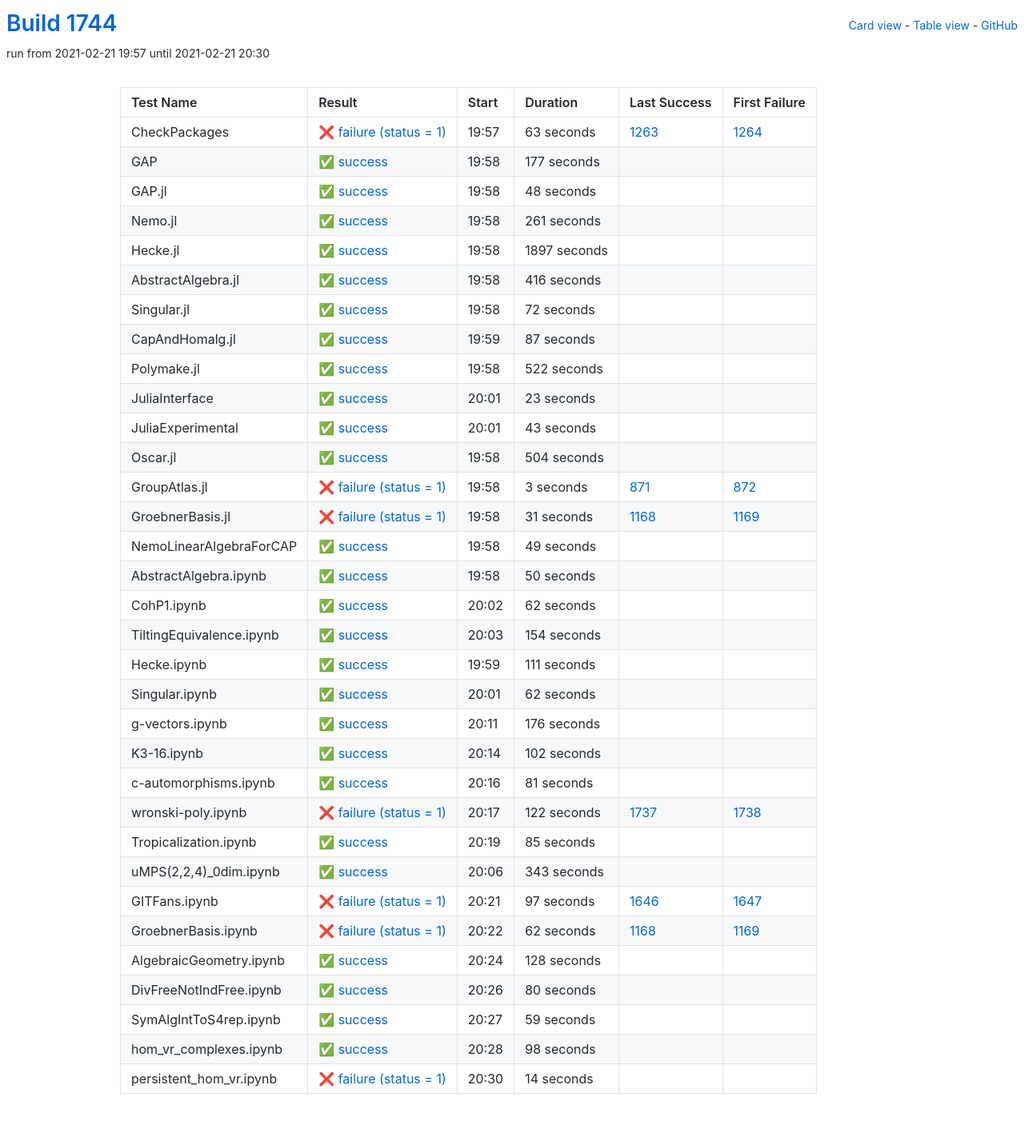
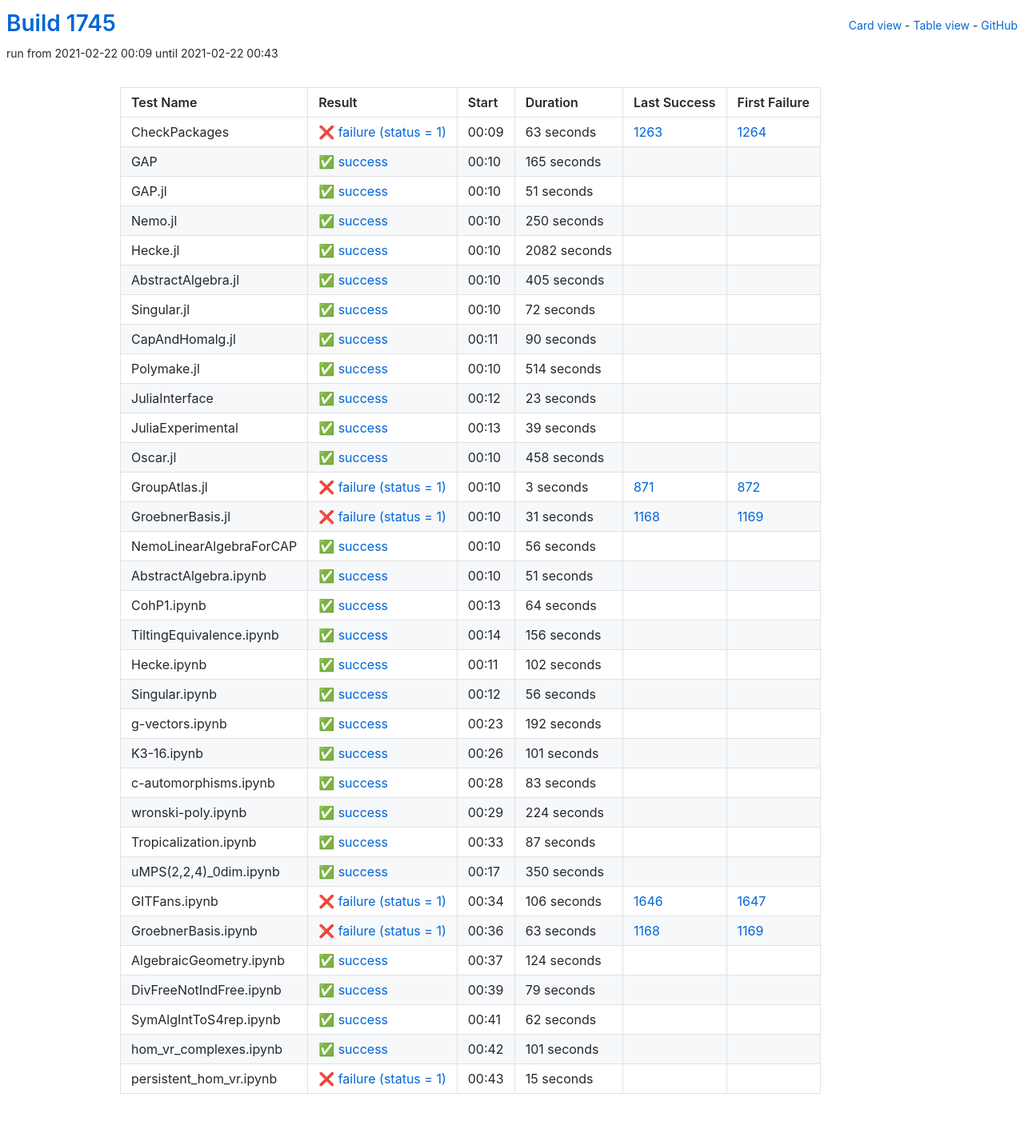
Before and after one commit to oscar-system/oscar-ci-status-stable, a Jekyll site: the page built from table.html, in a window 1280 px wide. Shown: the whole page at 80% size. Built offline with Jekyll 4.4.1, drawn with Linux system fonts in a browser that asks for light colours.

Commit message:
Build #1745

```diff
--- a/_data/ci.yml
+++ b/_data/ci.yml
@@ -1,6 +1,6 @@
 ---
-build: 1744
-build_url: https://oscarci.mathematik.uni-kl.de/job/oscar-stable/1744/
+build: 1745
+build_url: https://oscarci.mathematik.uni-kl.de/job/oscar-stable/1745/
 job: oscar-stable
 organization: oscar-system
 repo: oscar-ci-status-stable
@@ -8,8 +8,8 @@ repourl: https://github.com/oscar-system/oscar-ci-status-stable
 tests:
 - name: CheckPackages
   id: checkpackages
-  log: https://oscarci.mathematik.uni-kl.de/job/oscar-stable/1744/artifact/logs/build-1744/CheckPackages.log
-  start: 2021-02-21 19:57
+  log: https://oscarci.mathematik.uni-kl.de/job/oscar-stable/1745/artifact/logs/build-1745/CheckPackages.log
+  start: 2021-02-22 00:09
   success: false
   exitcode: 1
   status: failure
@@ -20,68 +20,68 @@ tests:
   first_failure_url: https://oscarci.mathematik.uni-kl.de/job/oscar-stable/1264/
 - name: GAP
   id: gap
-  log: https://oscarci.mathematik.uni-kl.de/job/oscar-stable/1744/artifact/logs/build-1744/GAP.log
-  start: 2021-02-21 19:58
+  log: https://oscarci.mathematik.uni-kl.de/job/oscar-stable/1745/artifact/logs/build-1745/GAP.log
+  start: 2021-02-22 00:10
   success: true
   exitcode: 0
   status: success
-  duration: 177
+  duration: 165
   last_success: false
   last_success_url:
   first_failure: false
   first_failure_url:
 - name: GAP.jl
   id: gap-jl
-  log: https://oscarci.mathematik.uni-kl.de/job/oscar-stable/1744/artifact/logs/build-1744/GAP.jl.log
-  start: 2021-02-21 19:58
+  log: https://oscarci.mathematik.uni-kl.de/job/oscar-stable/1745/artifact/logs/build-1745/GAP.jl.log
+  start: 2021-02-22 00:10
   success: true
   exitcode: 0
   status: success
-  duration: 48
+  duration: 51
   last_success: false
   last_success_url:
   first_failure: false
   first_failure_url:
 - name: Nemo.jl
   id: nemo-jl
-  log: https://oscarci.mathematik.uni-kl.de/job/oscar-stable/1744/artifact/logs/build-1744/Nemo.jl.log
-  start: 2021-02-21 19:58
+  log: https://oscarci.mathematik.uni-kl.de/job/oscar-stable/1745/artifact/logs/build-1745/Nemo.jl.log
+  start: 2021-02-22 00:10
   success: true
   exitcode: 0
   status: success
-  duration: 261
+  duration: 250
   last_success: false
   last_success_url:
   first_failure: false
   first_failure_url:
 - name: Hecke.jl
   id: hecke-jl
-  log: https://oscarci.mathematik.uni-kl.de/job/oscar-stable/1744/artifact/logs/build-1744/Hecke.jl.log
-  start: 2021-02-21 19:58
+  log: https://oscarci.mathematik.uni-kl.de/job/oscar-stable/1745/artifact/logs/build-1745/Hecke.jl.log
+  start: 2021-02-22 00:10
   success: true
   exitcode: 0
   status: success
-  duration: 1897
+  duration: 2082
   last_success: false
   last_success_url:
   first_failure: false
   first_failure_url:
 - name: AbstractAlgebra.jl
   id: abstractalgebra-jl
-  log: https://oscarci.mathematik.uni-kl.de/job/oscar-stable/1744/artifact/logs/build-1744/AbstractAlgebra.jl.log
-  start: 2021-02-21 19:58
+  log: https://oscarci.mathematik.uni-kl.de/job/oscar-stable/1745/artifact/logs/build-1745/AbstractAlgebra.jl.log
+  start: 2021-02-22 00:10
   success: true
   exitcode: 0
   status: success
-  duration: 416
+  duration: 405
   last_success: false
   last_success_url:
   first_failure: false
   first_failure_url:
 - name: Singular.jl
   id: singular-jl
-  log: https://oscarci.mathematik.uni-kl.de/job/oscar-stable/1744/artifact/logs/build-1744/Singular.jl.log
-  start: 2021-02-21 19:58
+  log: https://oscarci.mathematik.uni-kl.de/job/oscar-stable/1745/artifact/logs/build-1745/Singular.jl.log
+  start: 2021-02-22 00:10
   success: true
   exitcode: 0
   status: success
@@ -92,32 +92,32 @@ tests:
   first_failure_url:
 - name: CapAndHomalg.jl
   id: capandhomalg-jl
-  log: https://oscarci.mathematik.uni-kl.de/job/oscar-stable/1744/artifact/logs/build-1744/CapAndHomalg.jl.log
-  start: 2021-02-21 19:59
+  log: https://oscarci.mathematik.uni-kl.de/job/oscar-stable/1745/artifact/logs/build-1745/CapAndHomalg.jl.log
+  start: 2021-02-22 00:11
   success: true
   exitcode: 0
   status: success
-  duration: 87
+  duration: 90
   last_success: false
   last_success_url:
   first_failure: false
   first_failure_url:
 - name: Polymake.jl
   id: polymake-jl
-  log: https://oscarci.mathematik.uni-kl.de/job/oscar-stable/1744/artifact/logs/build-1744/Polymake.jl.log
-  start: 2021-02-21 19:58
+  log: https://oscarci.mathematik.uni-kl.de/job/oscar-stable/1745/artifact/logs/build-1745/Polymake.jl.log
+  start: 2021-02-22 00:10
   success: true
   exitcode: 0
   status: success
-  duration: 522
+  duration: 514
   last_success: false
   last_success_url:
   first_failure: false
   first_failure_url:
 - name: JuliaInterface
   id: juliainterface
-  log: https://oscarci.mathematik.uni-kl.de/job/oscar-stable/1744/artifact/logs/build-1744/JuliaInterface.log
-  start: 2021-02-21 20:01
+  log: https://oscarci.mathematik.uni-kl.de/job/oscar-stable/1745/artifact/logs/build-1745/JuliaInterface.log
+  start: 2021-02-22 00:12
   success: true
   exitcode: 0
   status: success
@@ -128,32 +128,32 @@ tests:
   first_failure_url:
 - name: JuliaExperimental
   id: juliaexperimental
-  log: https://oscarci.mathematik.uni-kl.de/job/oscar-stable/1744/artifact/logs/build-1744/JuliaExperimental.log
-  start: 2021-02-21 20:01
+  log: https://oscarci.mathematik.uni-kl.de/job/oscar-stable/1745/artifact/logs/build-1745/JuliaExperimental.log
+  start: 2021-02-22 00:13
   success: true
   exitcode: 0
   status: success
-  duration: 43
+  duration: 39
   last_success: false
   last_success_url:
   first_failure: false
   first_failure_url:
 - name: Oscar.jl
   id: oscar-jl
-  log: https://oscarci.mathematik.uni-kl.de/job/oscar-stable/1744/artifact/logs/build-1744/Oscar.jl.log
-  start: 2021-02-21 19:58
+  log: https://oscarci.mathematik.uni-kl.de/job/oscar-stable/1745/artifact/logs/build-1745/Oscar.jl.log
+  start: 2021-02-22 00:10
   success: true
   exitcode: 0
   status: success
-  duration: 504
+  duration: 458
   last_success: false
   last_success_url:
   first_failure: false
   first_failure_url:
 - name: GroupAtlas.jl
   id: groupatlas-jl
-  log: https://oscarci.mathematik.uni-kl.de/job/oscar-stable/1744/artifact/logs/build-1744/GroupAtlas.jl.log
-  start: 2021-02-21 19:58
+  log: https://oscarci.mathematik.uni-kl.de/job/oscar-stable/1745/artifact/logs/build-1745/GroupAtlas.jl.log
+  start: 2021-02-22 00:10
   success: false
   exitcode: 1
   status: failure
@@ -164,8 +164,8 @@ tests:
   first_failure_url: https://oscarci.mathematik.uni-kl.de/job/oscar-stable/872/
 - name: GroebnerBasis.jl
   id: groebnerbasis-jl
-  log: https://oscarci.mathematik.uni-kl.de/job/oscar-stable/1744/artifact/logs/build-1744/GroebnerBasis.jl.log
-  start: 2021-02-21 19:58
+  log: https://oscarci.mathematik.uni-kl.de/job/oscar-stable/1745/artifact/logs/build-1745/GroebnerBasis.jl.log
+  start: 2021-02-22 00:10
   success: false
   exitcode: 1
   status: failure
@@ -176,32 +176,200 @@ tests:
   first_failure_url: https://oscarci.mathematik.uni-kl.de/job/oscar-stable/1169/
 - name: NemoLinearAlgebraForCAP
   id: nemolinearalgebraforcap
-  log: https://oscarci.mathematik.uni-kl.de/job/oscar-stable/1744/artifact/logs/build-1744/NemoLinearAlgebraForCAP.log
-  start: 2021-02-21 19:58
+  log: https://oscarci.mathematik.uni-kl.de/job/oscar-stable/1745/artifact/logs/build-1745/NemoLinearAlgebraForCAP.log
+  start: 2021-02-22 00:10
   success: true
   exitcode: 0
   status: success
-  duration: 49
+  duration: 56
   last_success: false
   last_success_url:
   first_failure: false
   first_failure_url:
 - name: AbstractAlgebra.ipynb
   id: abstractalgebra-ipynb
-  log: https://oscarci.mathematik.uni-kl.de/job/oscar-stable/1744/artifact/logs/build-1744/AbstractAlgebra.ipynb.log
-  start: 2021-02-21 19:58
+  log: https://oscarci.mathematik.uni-kl.de/job/oscar-stable/1745/artifact/logs/build-1745/AbstractAlgebra.ipynb.log
+  start: 2021-02-22 00:10
   success: true
   exitcode: 0
   status: success
-  duration: 50
+  duration: 51
   last_success: false
   last_success_url:
   first_failure: false
   first_failure_url:
 - name: CohP1.ipynb
   id: cohp1-ipynb
-  log: https://oscarci.mathematik.uni-kl.de/job/oscar-stable/1744/artifact/logs/build-1744/CohP1.ipynb.log
-  start: 2021-02-21 20:02
+  log: https://oscarci.mathematik.uni-kl.de/job/oscar-stable/1745/artifact/logs/build-1745/CohP1.ipynb.log
+  start: 2021-02-22 00:13
+  success: true
+  exitcode: 0
+  status: success
+  duration: 64
+  last_success: false
+  last_success_url:
+  first_failure: false
+  first_failure_url:
+- name: TiltingEquivalence.ipynb
+  id: tiltingequivalence-ipynb
+  log: https://oscarci.mathematik.uni-kl.de/job/oscar-stable/1745/artifact/logs/build-1745/TiltingEquivalence.ipynb.log
+  start: 2021-02-22 00:14
+  success: true
+  exitcode: 0
+  status: success
+  duration: 156
+  last_success: false
+  last_success_url:
+  first_failure: false
+  first_failure_url:
+- name: Hecke.ipynb
+  id: hecke-ipynb
+  log: https://oscarci.mathematik.uni-kl.de/job/oscar-stable/1745/artifact/logs/build-1745/Hecke.ipynb.log
+  start: 2021-02-22 00:11
+  success: true
+  exitcode: 0
+  status: success
+  duration: 102
+  last_success: false
+  last_success_url:
+  first_failure: false
+  first_failure_url:
+- name: Singular.ipynb
+  id: singular-ipynb
+  log: https://oscarci.mathematik.uni-kl.de/job/oscar-stable/1745/artifact/logs/build-1745/Singular.ipynb.log
+  start: 2021-02-22 00:12
+  success: true
+  exitcode: 0
+  status: success
+  duration: 56
+  last_success: false
+  last_success_url:
+  first_failure: false
+  first_failure_url:
+- name: g-vectors.ipynb
+  id: g-vectors-ipynb
+  log: https://oscarci.mathematik.uni-kl.de/job/oscar-stable/1745/artifact/logs/build-1745/g-vectors.ipynb.log
+  start: 2021-02-22 00:23
+  success: true
+  exitcode: 0
+  status: success
+  duration: 192
+  last_success: false
+  last_success_url:
+  first_failure: false
+  first_failure_url:
+- name: K3-16.ipynb
+  id: k3-16-ipynb
+  log: https://oscarci.mathematik.uni-kl.de/job/oscar-stable/1745/artifact/logs/build-1745/K3-16.ipynb.log
+  start: 2021-02-22 00:26
+  success: true
+  exitcode: 0
+  status: success
+  duration: 101
+  last_success: false
+  last_success_url:
+  first_failure: false
+  first_failure_url:
+- name: c-automorphisms.ipynb
+  id: c-automorphisms-ipynb
+  log: https://oscarci.mathematik.uni-kl.de/job/oscar-stable/1745/artifact/logs/build-1745/c-automorphisms.ipynb.log
+  start: 2021-02-22 00:28
+  success: true
+  exitcode: 0
+  status: success
+  duration: 83
+  last_success: false
+  last_success_url:
+  first_failure: false
+  first_failure_url:
+- name: wronski-poly.ipynb
+  id: wronski-poly-ipynb
+  log: https://oscarci.mathematik.uni-kl.de/job/oscar-stable/1745/artifact/logs/build-1745/wronski-poly.ipynb.log
+  start: 2021-02-22 00:29
+  success: true
+  exitcode: 0
+  status: success
+  duration: 224
+  last_success: false
+  last_success_url:
+  first_failure: false
+  first_failure_url:
+- name: Tropicalization.ipynb
+  id: tropicalization-ipynb
+  log: https://oscarci.mathematik.uni-kl.de/job/oscar-stable/1745/artifact/logs/build-1745/Tropicalization.ipynb.log
+  start: 2021-02-22 00:33
+  success: true
+  exitcode: 0
+  status: success
+  duration: 87
+  last_success: false
+  last_success_url:
+  first_failure: false
+  first_failure_url:
+- name: uMPS(2,2,4)_0dim.ipynb
+  id: umps-2-2-4-0dim-ipynb
+  log: https://oscarci.mathematik.uni-kl.de/job/oscar-stable/1745/artifact/logs/build-1745/uMPS-2-2-4-_0dim.ipynb.log
+  start: 2021-02-22 00:17
+  success: true
+  exitcode: 0
+  status: success
+  duration: 350
+  last_success: false
+  last_success_url:
+  first_failure: false
+  first_failure_url:
+- name: GITFans.ipynb
+  id: gitfans-ipynb
+  log: https://oscarci.mathematik.uni-kl.de/job/oscar-stable/1745/artifact/logs/build-1745/GITFans.ipynb.log
+  start: 2021-02-22 00:34
+  success: false
+  exitcode: 1
+  status: failure
+  duration: 106
+  last_success: 1646
+  last_success_url: https://oscarci.mathematik.uni-kl.de/job/oscar-stable/1646/
+  first_failure: 1647
+  first_failure_url: https://oscarci.mathematik.uni-kl.de/job/oscar-stable/1647/
+- name: GroebnerBasis.ipynb
+  id: groebnerbasis-ipynb
+  log: https://oscarci.mathematik.uni-kl.de/job/oscar-stable/1745/artifact/logs/build-1745/GroebnerBasis.ipynb.log
+  start: 2021-02-22 00:36
+  success: false
+  exitcode: 1
+  status: failure
+  duration: 63
+  last_success: 1168
+  last_success_url: https://oscarci.mathematik.uni-kl.de/job/oscar-stable/1168/
+  first_failure: 1169
+  first_failure_url: https://oscarci.mathematik.uni-kl.de/job/oscar-stable/1169/
+- name: AlgebraicGeometry.ipynb
+  id: algebraicgeometry-ipynb
+  log: https://oscarci.mathematik.uni-kl.de/job/oscar-stable/1745/artifact/logs/build-1745/AlgebraicGeometry.ipynb.log
+  start: 2021-02-22 00:37
+  success: true
+  exitcode: 0
+  status: success
+  duration: 124
+  last_success: false
+  last_success_url:
+  first_failure: false
+  first_failure_url:
+- name: DivFreeNotIndFree.ipynb
+  id: divfreenotindfree-ipynb
+  log: https://oscarci.mathematik.uni-kl.de/job/oscar-stable/1745/artifact/logs/build-1745/DivFreeNotIndFree.ipynb.log
+  start: 2021-02-22 00:39
+  success: true
+  exitcode: 0
+  status: success
+  duration: 79
+  last_success: false
+  last_success_url:
+  first_failure: false
+  first_failure_url:
+- name: SymAlgIntToS4rep.ipynb
+  id: symalginttos4rep-ipynb
+  log: https://oscarci.mathematik.uni-kl.de/job/oscar-stable/1745/artifact/logs/build-1745/SymAlgIntToS4rep.ipynb.log
+  start: 2021-02-22 00:41
   success: true
   exitcode: 0
   status: success
@@ -210,194 +378,26 @@ tests:
   last_success_url:
   first_failure: false
   first_failure_url:
-- name: TiltingEquivalence.ipynb
-  id: tiltingequivalence-ipynb
-  log: https://oscarci.mathematik.uni-kl.de/job/oscar-stable/1744/artifact/logs/build-1744/TiltingEquivalence.ipynb.log
-  start: 2021-02-21 20:03
+- name: hom_vr_complexes.ipynb
+  id: hom-vr-complexes-ipynb
+  log: https://oscarci.mathematik.uni-kl.de/job/oscar-stable/1745/artifact/logs/build-1745/hom_vr_complexes.ipynb.log
+  start: 2021-02-22 00:42
   success: true
   exitcode: 0
   status: success
-  duration: 154
-  last_success: false
-  last_success_url:
-  first_failure: false
-  first_failure_url:
-- name: Hecke.ipynb
-  id: hecke-ipynb
-  log: https://oscarci.mathematik.uni-kl.de/job/oscar-stable/1744/artifact/logs/build-1744/Hecke.ipynb.log
-  start: 2021-02-21 19:59
-  success: true
-  exitcode: 0
-  status: success
-  duration: 111
-  last_success: false
-  last_success_url:
-  first_failure: false
-  first_failure_url:
-- name: Singular.ipynb
-  id: singular-ipynb
-  log: https://oscarci.mathematik.uni-kl.de/job/oscar-stable/1744/artifact/logs/build-1744/Singular.ipynb.log
-  start: 2021-02-21 20:01
-  success: true
-  exitcode: 0
-  status: success
-  duration: 62
-  last_success: false
-  last_success_url:
-  first_failure: false
-  first_failure_url:
-- name: g-vectors.ipynb
-  id: g-vectors-ipynb
-  log: https://oscarci.mathematik.uni-kl.de/job/oscar-stable/1744/artifact/logs/build-1744/g-vectors.ipynb.log
-  start: 2021-02-21 20:11
-  success: true
-  exitcode: 0
-  status: success
-  duration: 176
-  last_success: false
-  last_success_url:
-  first_failure: false
-  first_failure_url:
-- name: K3-16.ipynb
-  id: k3-16-ipynb
-  log: https://oscarci.mathematik.uni-kl.de/job/oscar-stable/1744/artifact/logs/build-1744/K3-16.ipynb.log
-  start: 2021-02-21 20:14
-  success: true
-  exitcode: 0
-  status: success
-  duration: 102
-  last_success: false
-  last_success_url:
-  first_failure: false
-  first_failure_url:
-- name: c-automorphisms.ipynb
-  id: c-automorphisms-ipynb
-  log: https://oscarci.mathematik.uni-kl.de/job/oscar-stable/1744/artifact/logs/build-1744/c-automorphisms.ipynb.log
-  start: 2021-02-21 20:16
-  success: true
-  exitcode: 0
-  status: success
-  duration: 81
-  last_success: false
-  last_success_url:
-  first_failure: false
-  first_failure_url:
-- name: wronski-poly.ipynb
-  id: wronski-poly-ipynb
-  log: https://oscarci.mathematik.uni-kl.de/job/oscar-stable/1744/artifact/logs/build-1744/wronski-poly.ipynb.log
-  start: 2021-02-21 20:17
-  success: false
-  exitcode: 1
-  status: failure
-  duration: 122
-  last_success: 1737
-  last_success_url: https://oscarci.mathematik.uni-kl.de/job/oscar-stable/1737/
-  first_failure: 1738
-  first_failure_url: https://oscarci.mathematik.uni-kl.de/job/oscar-stable/1738/
-- name: Tropicalization.ipynb
-  id: tropicalization-ipynb
-  log: https://oscarci.mathematik.uni-kl.de/job/oscar-stable/1744/artifact/logs/build-1744/Tropicalization.ipynb.log
-  start: 2021-02-21 20:19
-  success: true
-  exitcode: 0
-  status: success
-  duration: 85
-  last_success: false
-  last_success_url:
-  first_failure: false
-  first_failure_url:
-- name: uMPS(2,2,4)_0dim.ipynb
-  id: umps-2-2-4-0dim-ipynb
-  log: https://oscarci.mathematik.uni-kl.de/job/oscar-stable/1744/artifact/logs/build-1744/uMPS-2-2-4-_0dim.ipynb.log
-  start: 2021-02-21 20:06
-  success: true
-  exitcode: 0
-  status: success
-  duration: 343
-  last_success: false
-  last_success_url:
-  first_failure: false
-  first_failure_url:
-- name: GITFans.ipynb
-  id: gitfans-ipynb
-  log: https://oscarci.mathematik.uni-kl.de/job/oscar-stable/1744/artifact/logs/build-1744/GITFans.ipynb.log
-  start: 2021-02-21 20:21
-  success: false
-  exitcode: 1
-  status: failure
-  duration: 97
-  last_success: 1646
-  last_success_url: https://oscarci.mathematik.uni-kl.de/job/oscar-stable/1646/
-  first_failure: 1647
-  first_failure_url: https://oscarci.mathematik.uni-kl.de/job/oscar-stable/1647/
-- name: GroebnerBasis.ipynb
-  id: groebnerbasis-ipynb
-  log: https://oscarci.mathematik.uni-kl.de/job/oscar-stable/1744/artifact/logs/build-1744/GroebnerBasis.ipynb.log
-  start: 2021-02-21 20:22
-  success: false
-  exitcode: 1
-  status: failure
-  duration: 62
-  last_success: 1168
-  last_success_url: https://oscarci.mathematik.uni-kl.de/job/oscar-stable/1168/
-  first_failure: 1169
-  first_failure_url: https://oscarci.mathematik.uni-kl.de/job/oscar-stable/1169/
-- name: AlgebraicGeometry.ipynb
-  id: algebraicgeometry-ipynb
-  log: https://oscarci.mathematik.uni-kl.de/job/oscar-stable/1744/artifact/logs/build-1744/AlgebraicGeometry.ipynb.log
-  start: 2021-02-21 20:24
-  success: true
-  exitcode: 0
-  status: success
-  duration: 128
-  last_success: false
-  last_success_url:
-  first_failure: false
-  first_failure_url:
-- name: DivFreeNotIndFree.ipynb
-  id: divfreenotindfree-ipynb
-  log: https://oscarci.mathematik.uni-kl.de/job/oscar-stable/1744/artifact/logs/build-1744/DivFreeNotIndFree.ipynb.log
-  start: 2021-02-21 20:26
-  success: true
-  exitcode: 0
-  status: success
-  duration: 80
-  last_success: false
-  last_success_url:
-  first_failure: false
-  first_failure_url:
-- name: SymAlgIntToS4rep.ipynb
-  id: symalginttos4rep-ipynb
-  log: https://oscarci.mathematik.uni-kl.de/job/oscar-stable/1744/artifact/logs/build-1744/SymAlgIntToS4rep.ipynb.log
-  start: 2021-02-21 20:27
-  success: true
-  exitcode: 0
-  status: success
-  duration: 59
-  last_success: false
-  last_success_url:
-  first_failure: false
-  first_failure_url:
-- name: hom_vr_complexes.ipynb
-  id: hom-vr-complexes-ipynb
-  log: https://oscarci.mathematik.uni-kl.de/job/oscar-stable/1744/artifact/logs/build-1744/hom_vr_complexes.ipynb.log
-  start: 2021-02-21 20:28
-  success: true
-  exitcode: 0
-  status: success
-  duration: 98
+  duration: 101
   last_success: false
   last_success_url:
   first_failure: false
   first_failure_url:
 - name: persistent_hom_vr.ipynb
   id: persistent-hom-vr-ipynb
-  log: https://oscarci.mathematik.uni-kl.de/job/oscar-stable/1744/artifact/logs/build-1744/persistent_hom_vr.ipynb.log
-  start: 2021-02-21 20:30
+  log: https://oscarci.mathematik.uni-kl.de/job/oscar-stable/1745/artifact/logs/build-1745/persistent_hom_vr.ipynb.log
+  start: 2021-02-22 00:43
   success: false
   exitcode: 1
   status: failure
-  duration: 14
+  duration: 15
   last_success: false
   last_success_url:
   first_failure: false
```
Also changed, not shown: README.md.
